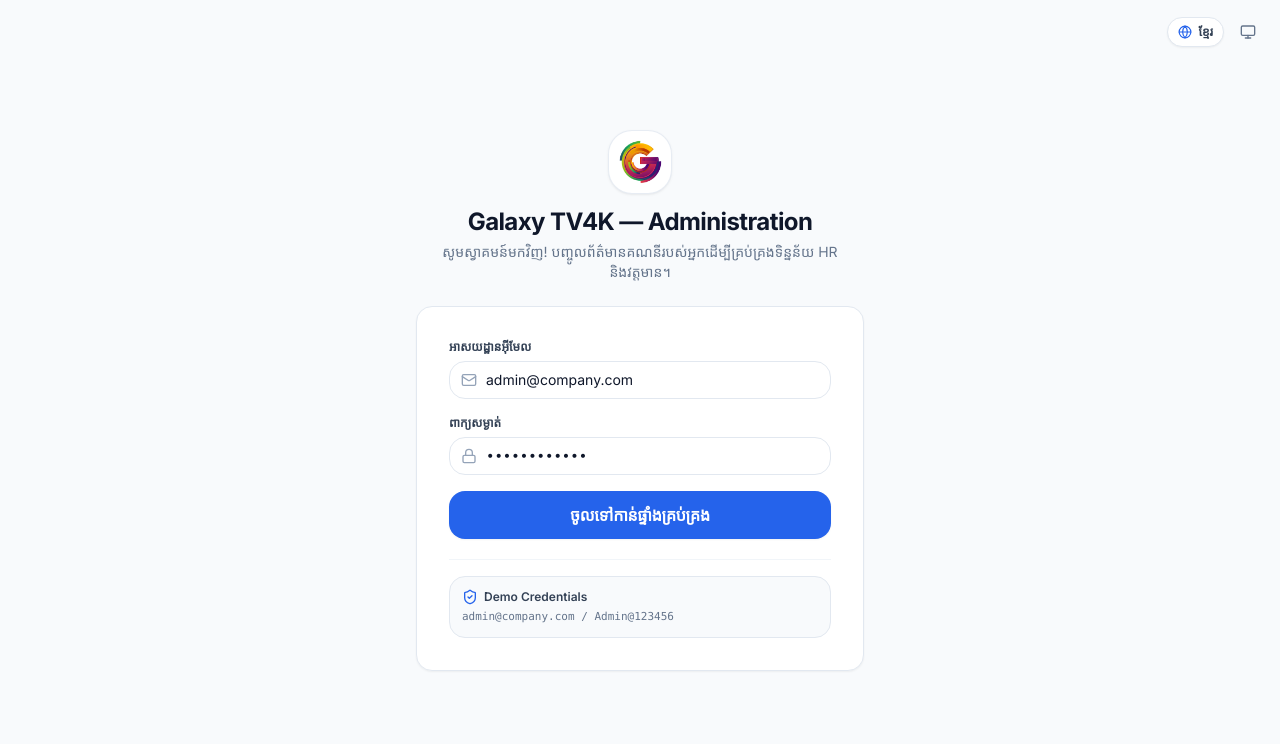
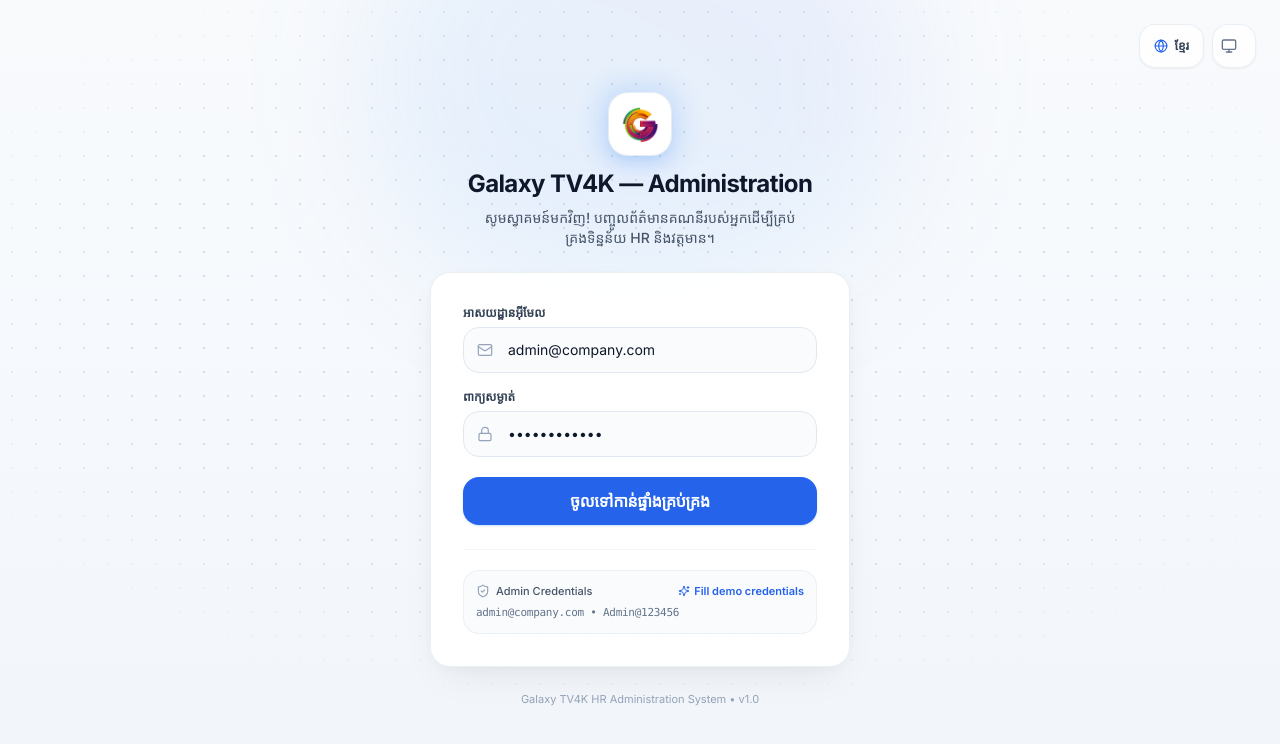
Before and after one commit to lorndavid/GalaxyTV4K-System, a React (Vite) app in the folder admin/: page /login in a window 1280 px wide. Shown: the top 744 px of the page. Built offline with nearby package versions, Linux system fonts and the light colour scheme; a web font is replaced by a local one.

Commit message:
feat(auth): redesign login screen to Linear/Vercel premium SaaS standard with glowing brand anchor, floating card, and autofill demo helper

```diff
--- a/admin/src/pages/LoginPage.tsx
+++ b/admin/src/pages/LoginPage.tsx
@@ -2,11 +2,10 @@
 import { useNavigate } from 'react-router-dom';
 import { useTranslation } from 'react-i18next';
 import { useAuth } from '../contexts/AuthContext';
-import { Card } from '../components/ui/Card';
 import { Button } from '../components/ui/Button';
 import { ThemeToggle } from '../components/ui/ThemeToggle';
 import { LanguageSwitcher } from '../components/ui/LanguageSwitcher';
-import { Lock, Mail, AlertCircle, ShieldCheck } from 'lucide-react';
+import { Lock, Mail, AlertCircle, ShieldCheck, Check, Sparkles } from 'lucide-react';
 
 export const LoginPage: React.FC = () => {
   const navigate = useNavigate();
@@ -16,6 +15,7 @@
   const [password, setPassword] = useState('Admin@123456');
   const [error, setError] = useState<string | null>(null);
   const [isLoading, setIsLoading] = useState(false);
+  const [justFilled, setJustFilled] = useState(false);
 
   const handleSubmit = async (e: React.FormEvent) => {
     e.preventDefault();
@@ -35,94 +35,149 @@
     }
   };
 
+  const handleAutofillDemo = () => {
+    setEmail('admin@company.com');
+    setPassword('Admin@123456');
+    setJustFilled(true);
+    setTimeout(() => setJustFilled(false), 2000);
+  };
+
   return (
-    <div className="min-h-screen bg-slate-50 dark:bg-dark-bg text-slate-900 dark:text-slate-100 flex flex-col justify-center py-8 sm:py-12 px-4 sm:px-6 lg:px-8 transition-colors duration-150 relative">
-      {/* Top Floating Controls */}
-      <div className="absolute top-4 right-4 flex items-center gap-2">
-        <LanguageSwitcher compact />
-        <ThemeToggle compact />
+    <div className="min-h-screen w-full bg-gradient-to-b from-slate-50 via-blue-50/30 to-slate-100 dark:from-dark-bg dark:via-[#0c1322] dark:to-[#080d1a] text-slate-900 dark:text-slate-100 flex flex-col justify-center items-center px-4 py-12 relative overflow-hidden transition-colors duration-200">
+      {/* Background Depth: Subtle Geometric Dot Grid & Ambient Radial Glow */}
+      <div className="absolute inset-0 overflow-hidden pointer-events-none select-none">
+        <div className="absolute -top-32 left-1/2 -translate-x-1/2 w-[540px] h-[420px] bg-gradient-to-tr from-brand-500/10 via-blue-400/10 to-indigo-500/10 rounded-full blur-3xl" />
+        <div className="absolute inset-0 bg-[radial-gradient(#94a3b8_1px,transparent_1px)] dark:bg-[radial-gradient(#334155_1px,transparent_1px)] [background-size:24px_24px] [mask-image:radial-gradient(ellipse_60%_50%_at_50%_40%,#000_70%,transparent_100%)] opacity-30 dark:opacity-20" />
       </div>
 
-      <div className="sm:mx-auto sm:w-full sm:max-w-md text-center animate-slide-up">
-        <div className="w-16 h-16 rounded-3xl p-2 bg-white dark:bg-dark-surface border border-slate-200/80 dark:border-dark-border flex items-center justify-center mx-auto shadow-subtle mb-3">
-          <img src="/logo.png" alt="Galaxy TV4K Logo" className="w-full h-full object-contain filter drop-shadow-xs" />
+      {/* Top Floating Controls with 44px tap targets */}
+      <header className="absolute top-4 right-4 sm:top-6 sm:right-6 flex items-center gap-2 z-20">
+        <LanguageSwitcher compact className="min-h-[44px] min-w-[44px] px-3.5 rounded-xl backdrop-blur-md bg-white/80 dark:bg-dark-surface/80 shadow-xs border border-slate-200/70 dark:border-dark-border" />
+        <ThemeToggle compact className="min-h-[44px] min-w-[44px] rounded-xl backdrop-blur-md bg-white/80 dark:bg-dark-surface/80 shadow-xs border border-slate-200/70 dark:border-dark-border" />
+      </header>
+
+      {/* Center Auth Container */}
+      <div className="max-w-[420px] w-full mx-auto space-y-6 relative z-10 animate-fade-in">
+        {/* Brand Anchor with Confident Glowing Icon */}
+        <div className="text-center space-y-2">
+          <div className="relative inline-block mb-1">
+            <div className="absolute -inset-2 bg-gradient-to-tr from-brand-500/25 to-blue-400/25 rounded-3xl blur-md opacity-80" />
+            <div className="relative w-16 h-16 sm:w-18 sm:h-18 rounded-2xl p-3 bg-white dark:bg-dark-surface border border-slate-200/80 dark:border-dark-border flex items-center justify-center shadow-lg shadow-brand-500/10">
+              <img
+                src="/logo.png"
+                alt="Galaxy TV4K Logo"
+                className="w-full h-full object-contain filter drop-shadow-xs"
+              />
             </div>
-        <h2 className="text-2xl font-bold tracking-tight text-slate-900 dark:text-slate-100">
+          </div>
+
+          <h1 className="text-2xl font-bold tracking-tight text-slate-900 dark:text-slate-100 font-sans">
             Galaxy TV4K — Administration
-        </h2>
-        <p className="mt-1 text-xs sm:text-sm text-slate-500 dark:text-slate-400 px-4">
-          {t('auth.welcomeBack')}
+          </h1>
+          <p className="text-xs sm:text-sm font-medium text-slate-600 dark:text-slate-300 max-w-xs mx-auto leading-relaxed">
+            {t('auth.welcomeBack', 'Sign in to access HR administration, employee attendance, and system settings.')}
           </p>
         </div>
 
-      <div className="mt-6 sm:mx-auto sm:w-full sm:max-w-md animate-slide-up">
-        <Card className="p-6 sm:p-8">
+        {/* Floating SaaS Login Card */}
+        <div className="bg-white/95 dark:bg-dark-surface/95 backdrop-blur-xl border border-slate-200/70 dark:border-dark-border rounded-[20px] shadow-[0_16px_40px_-12px_rgba(0,0,0,0.08),0_4px_16px_-2px_rgba(0,0,0,0.04)] dark:shadow-[0_20px_50px_rgba(0,0,0,0.4)] p-6 sm:p-8 transition-colors duration-150">
           <form className="space-y-4" onSubmit={handleSubmit}>
             {error && (
-              <div className="p-3 bg-danger-50 dark:bg-danger-950/40 border border-danger-200 dark:border-danger-800/60 rounded-xl flex items-start gap-2.5 text-xs text-danger-700 dark:text-danger-400">
-                <AlertCircle className="w-4 h-4 text-danger-600 dark:text-danger-400 flex-shrink-0 mt-0.5" />
-                <span>{error}</span>
+              <div className="p-3.5 bg-rose-50 dark:bg-rose-950/40 border border-rose-200 dark:border-rose-800/60 rounded-xl flex items-start gap-2.5 text-xs text-rose-700 dark:text-rose-300 animate-slide-up">
+                <AlertCircle className="w-4 h-4 text-rose-600 dark:text-rose-400 flex-shrink-0 mt-0.5" />
+                <span className="leading-snug">{error}</span>
               </div>
             )}
 
-            <div>
-              <label className="block text-xs font-semibold text-slate-700 dark:text-slate-300 mb-1.5">
-                {t('auth.emailLabel')}
+            {/* Email Field */}
+            <div className="space-y-1.5">
+              <label className="block text-xs font-semibold text-slate-700 dark:text-slate-300">
+                {t('auth.emailLabel', 'Work Email')}
               </label>
-              <div className="relative">
-                <Mail className="w-4 h-4 text-slate-400 absolute left-3 top-1/2 -translate-y-1/2" />
+              <div className="relative group">
+                <Mail className="w-4 h-4 text-slate-400 group-focus-within:text-brand-600 dark:group-focus-within:text-brand-400 transition-colors absolute left-3.5 top-1/2 -translate-y-1/2 pointer-events-none stroke-[1.8]" />
                 <input
                   type="email"
                   required
                   value={email}
                   onChange={(e) => setEmail(e.target.value)}
-                  className="w-full pl-9 pr-3 py-2 text-xs sm:text-sm bg-white dark:bg-dark-elevated border border-slate-200 dark:border-dark-border text-slate-900 dark:text-slate-100 rounded-xl focus:ring-2 focus:ring-brand-500 focus:outline-none"
+                  className="w-full pl-11 pr-4 py-3 text-sm bg-slate-50/70 dark:bg-dark-elevated/60 border border-slate-200 dark:border-dark-border text-slate-900 dark:text-slate-100 rounded-xl focus:bg-white dark:focus:bg-dark-surface focus:border-brand-500 focus:ring-4 focus:ring-brand-500/15 dark:focus:ring-brand-500/20 focus:outline-none transition-all duration-150 font-normal placeholder:text-slate-400"
                   placeholder="admin@company.com"
                 />
               </div>
             </div>
 
-            <div>
-              <label className="block text-xs font-semibold text-slate-700 dark:text-slate-300 mb-1.5">
-                {t('auth.passwordLabel')}
+            {/* Password Field */}
+            <div className="space-y-1.5">
+              <label className="block text-xs font-semibold text-slate-700 dark:text-slate-300">
+                {t('auth.passwordLabel', 'Password')}
               </label>
-              <div className="relative">
-                <Lock className="w-4 h-4 text-slate-400 absolute left-3 top-1/2 -translate-y-1/2" />
+              <div className="relative group">
+                <Lock className="w-4 h-4 text-slate-400 group-focus-within:text-brand-600 dark:group-focus-within:text-brand-400 transition-colors absolute left-3.5 top-1/2 -translate-y-1/2 pointer-events-none stroke-[1.8]" />
                 <input
                   type="password"
                   required
                   value={password}
                   onChange={(e) => setPassword(e.target.value)}
-                  className="w-full pl-9 pr-3 py-2 text-xs sm:text-sm bg-white dark:bg-dark-elevated border border-slate-200 dark:border-dark-border text-slate-900 dark:text-slate-100 rounded-xl focus:ring-2 focus:ring-brand-500 focus:outline-none font-mono"
+                  className="w-full pl-11 pr-4 py-3 text-sm bg-slate-50/70 dark:bg-dark-elevated/60 border border-slate-200 dark:border-dark-border text-slate-900 dark:text-slate-100 rounded-xl focus:bg-white dark:focus:bg-dark-surface focus:border-brand-500 focus:ring-4 focus:ring-brand-500/15 dark:focus:ring-brand-500/20 focus:outline-none transition-all duration-150 font-normal placeholder:text-slate-400"
                   placeholder="••••••••"
                 />
               </div>
             </div>
 
+            {/* Submit Action Button */}
+            <div className="pt-1">
               <Button
                 type="submit"
                 variant="primary"
                 size="lg"
-              className="w-full mt-2"
+                className="w-full h-12 text-sm font-semibold rounded-xl bg-gradient-to-r from-brand-600 to-blue-600 hover:from-brand-700 hover:to-blue-700 active:from-brand-800 active:to-blue-800 shadow-md shadow-brand-500/25 hover:shadow-lg hover:shadow-brand-500/35 active:scale-[0.99] transition-all"
                 isLoading={isLoading}
               >
-              {t('auth.signInBtn')}
+                {t('auth.signInBtn', 'Sign In to Dashboard')}
               </Button>
+            </div>
           </form>
 
-          {/* Quick Demo Credentials helper */}
-          <div className="mt-5 pt-4 border-t border-slate-100 dark:border-dark-border">
-            <div className="bg-slate-50 dark:bg-dark-elevated border border-slate-200 dark:border-dark-border rounded-xl p-3 text-xs space-y-1">
-              <div className="flex items-center gap-1.5 font-semibold text-slate-700 dark:text-slate-300">
-                <ShieldCheck className="w-4 h-4 text-brand-600 dark:text-brand-400" />
-                <span>Demo Credentials</span>
+          {/* Secondary Demo Credentials Box with One-Tap Autofill */}
+          <div className="mt-6 pt-5 border-t border-slate-100 dark:border-dark-border/80">
+            <div className="bg-slate-50/70 dark:bg-dark-elevated/40 border border-slate-200/60 dark:border-dark-border/60 rounded-xl p-3 text-xs space-y-1.5 transition-colors">
+              <div className="flex items-center justify-between">
+                <div className="flex items-center gap-1.5 text-slate-600 dark:text-slate-400 text-[11px] font-medium">
+                  <ShieldCheck className="w-3.5 h-3.5 text-slate-400" />
+                  <span>Admin Credentials</span>
                 </div>
-              <p className="text-slate-500 dark:text-slate-400 font-mono text-[11px]">
-                admin@company.com / Admin@123456
+
+                <button
+                  type="button"
+                  onClick={handleAutofillDemo}
+                  className="inline-flex items-center gap-1 text-[11px] font-semibold text-brand-600 dark:text-brand-400 hover:text-brand-700 dark:hover:text-brand-300 transition-colors active:scale-95"
+                >
+                  {justFilled ? (
+                    <>
+                      <Check className="w-3 h-3 text-emerald-500" />
+                      <span className="text-emerald-600 dark:text-emerald-400">Filled!</span>
+                    </>
+                  ) : (
+                    <>
+                      <Sparkles className="w-3 h-3" />
+                      <span>Fill demo credentials</span>
+                    </>
+                  )}
+                </button>
+              </div>
+
+              <p className="text-[11px] text-slate-500 dark:text-slate-400 font-mono tracking-tight select-all">
+                admin@company.com • Admin@123456
               </p>
             </div>
           </div>
-        </Card>
+        </div>
+
+        {/* Footer info */}
+        <p className="text-center text-[11px] text-slate-400 dark:text-slate-500 font-normal">
+          Galaxy TV4K HR Administration System • v1.0
+        </p>
       </div>
     </div>
   );
```
Also changed, not shown: 1 other file (tests, documents, lock files or other folders). Lines whose indentation alone changed are shown as unchanged.
